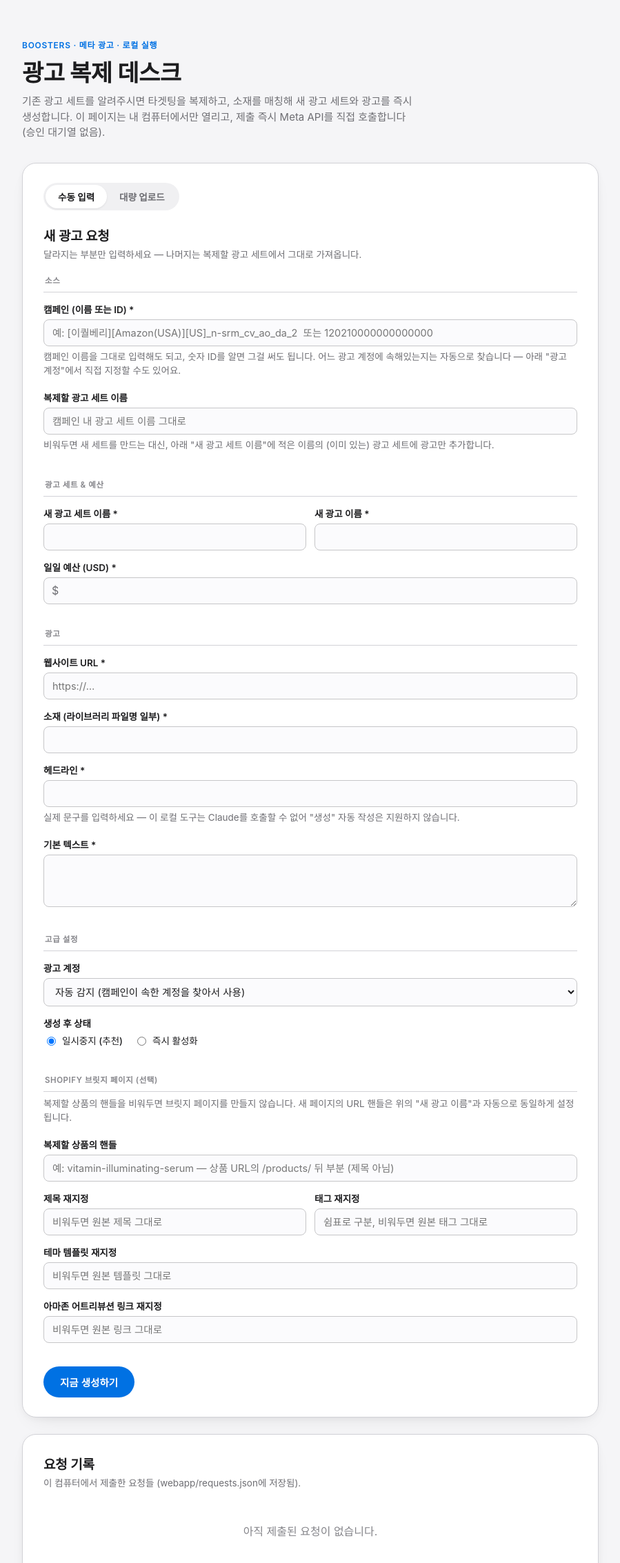
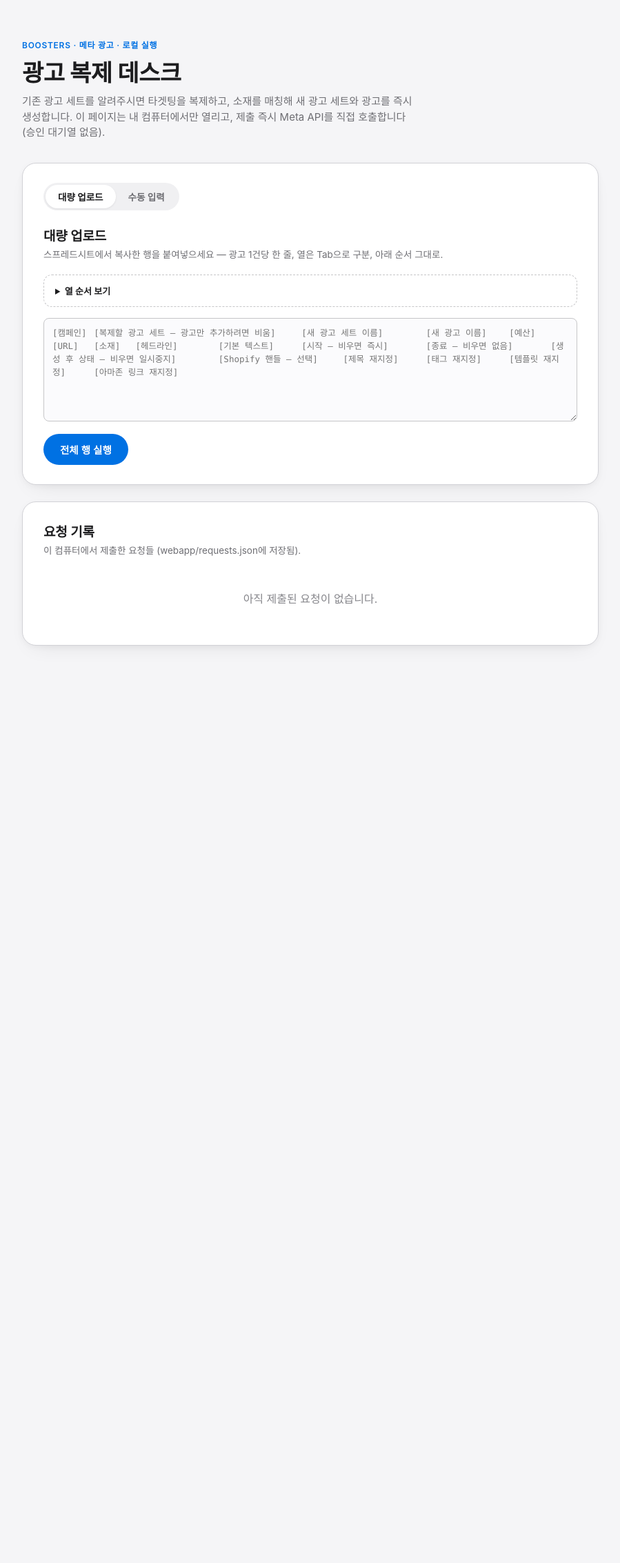
Before and after one commit to sungyyy26/metaad-creator, a Flask app: page / in a window 1280 px wide. Shown: the top 2266 px of the page at 69% size, without its empty margins (190-1089 px from the left). After the commit the page ends 939 px from the top, so only its background shows below. Run offline with Flask 3, Linux system fonts and the light colour scheme.

Commit message:
Default to bulk-upload tab; set Shopify bridge pages to UNLISTED status
Confirmed against the store's live GraphQL schema that ProductStatus.UNLISTED
is a real, settable value (available from API version 2025-10, which we
already use) — exactly matches the bridge-page requirement (reachable only by
direct link, excluded from search/collections/recommendations).

Co-Authored-By: Claude Sonnet 5 <noreply@anthropic.com>
Claude-Session: https://claude.ai/code/session_01KentCtJqe1KiuePnZrmkPU

```diff
--- a/webapp/templates/index.html
+++ b/webapp/templates/index.html
@@ -122,11 +122,11 @@
 
   <div class="panel">
     <div class="tabs">
-      <button type="button" class="tab-btn active" data-tab="manual">수동 입력</button>
-      <button type="button" class="tab-btn" data-tab="bulk">대량 업로드</button>
+      <button type="button" class="tab-btn active" data-tab="bulk">대량 업로드</button>
+      <button type="button" class="tab-btn" data-tab="manual">수동 입력</button>
     </div>
 
-    <div class="tab-panel" id="tab-manual">
+    <div class="tab-panel" id="tab-manual" hidden>
       <h2>새 광고 요청</h2>
       <p class="hint">달라지는 부분만 입력하세요 — 나머지는 복제할 광고 세트에서 그대로 가져옵니다.</p>
       <form method="post" action="/submit">
@@ -231,7 +231,7 @@
       </form>
     </div>
 
-    <div class="tab-panel" id="tab-bulk" hidden>
+    <div class="tab-panel" id="tab-bulk">
       <h2>대량 업로드</h2>
       <p class="hint">스프레드시트에서 복사한 행을 붙여넣으세요 — 광고 1건당 한 줄, 열은 Tab으로 구분, 아래 순서 그대로.</p>
       <details class="columns">
```
Also changed, not shown: shopify_lib.py (+5 -5 lines).
